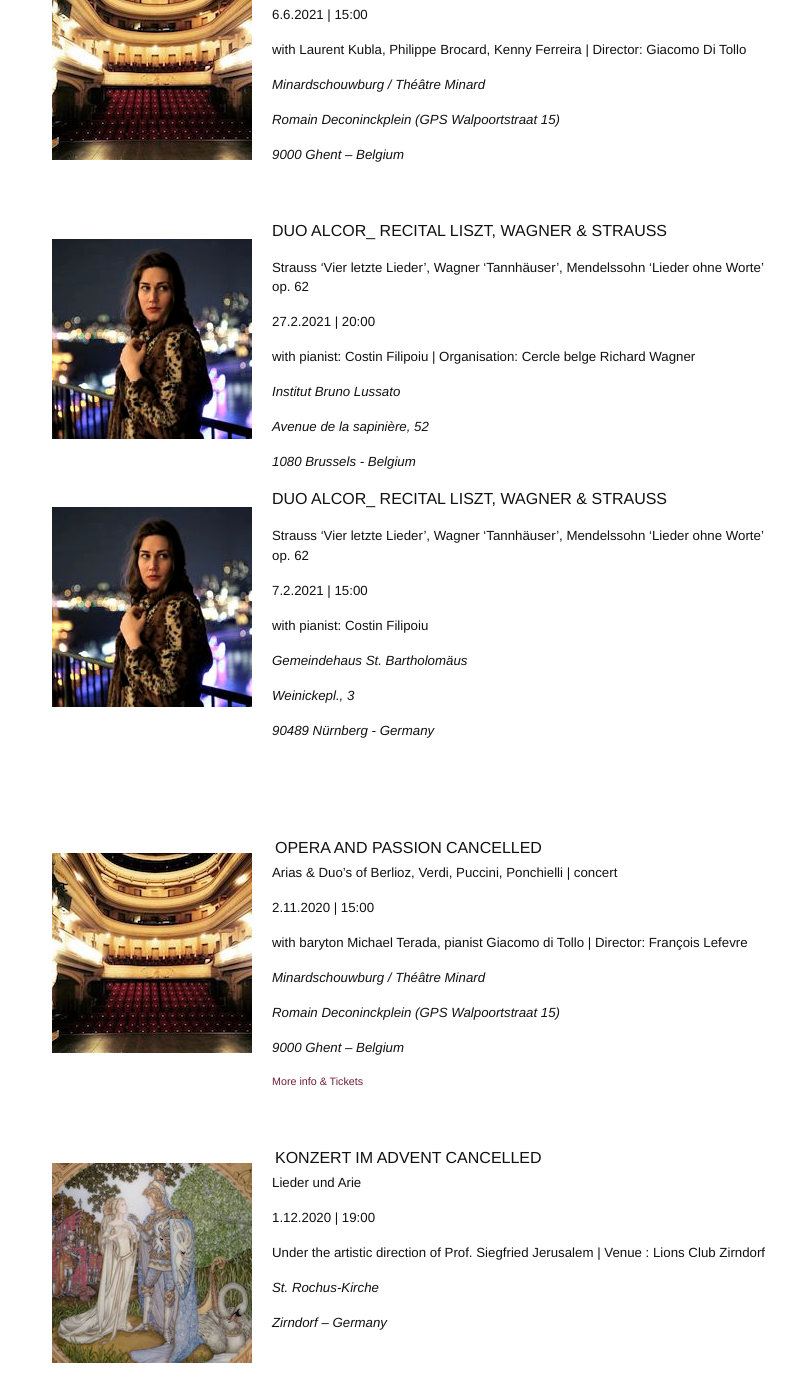
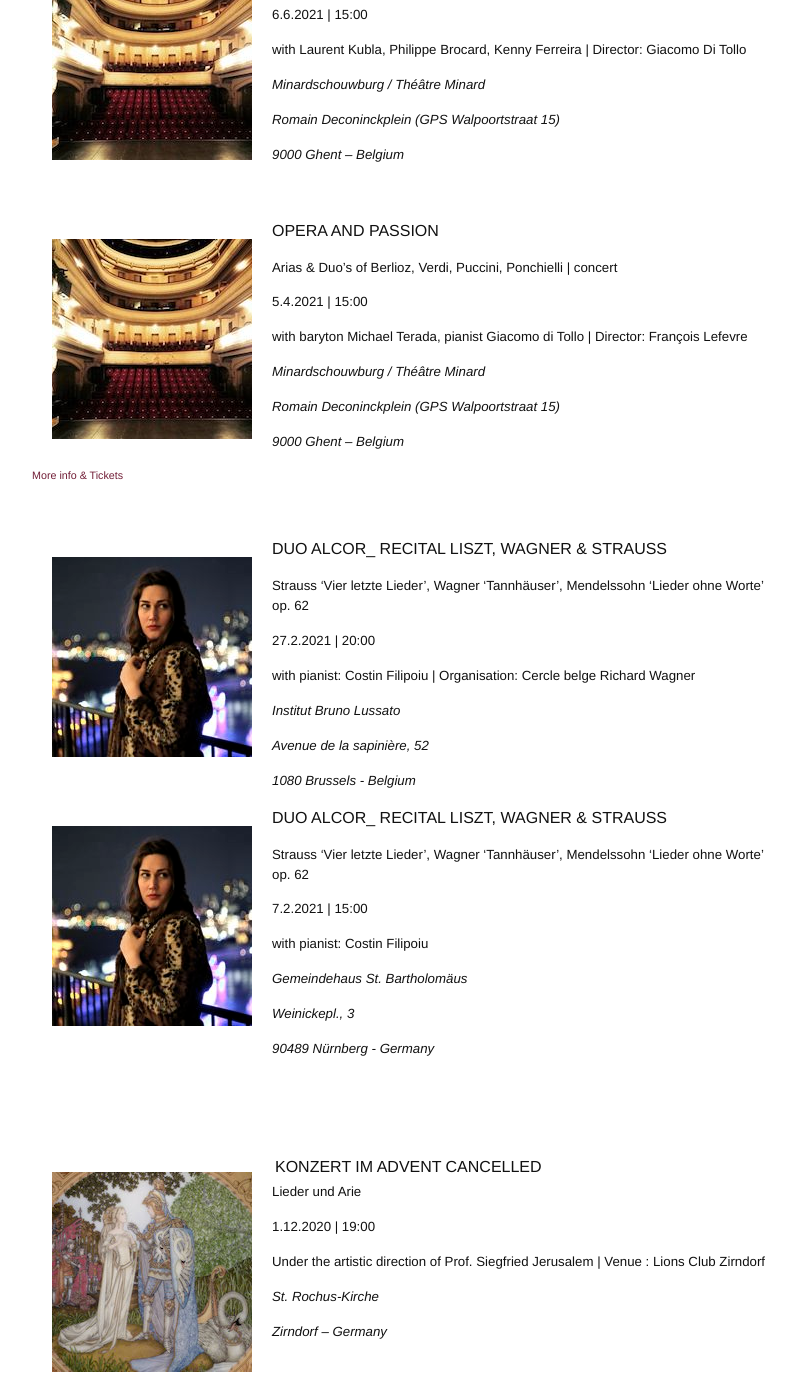
Before and after one commit to annesophie-sevens/annesophie-sevens.github.io, a Jekyll site: the page built from agenda-fr.md, in a window 1280 px wide and 1400 px high, scrolled down 351 px. Shown: the whole window, without its empty margins (238-1034 px from the left). Built offline with Jekyll 4.4.1, drawn with Linux system fonts in a browser that asks for light colours; nearby versions of some CDN libraries; some of the changed text lies outside the part shown.

Commit message:
Update agenda-fr.md

```diff
--- a/agenda-fr.md
+++ b/agenda-fr.md
@@ -20,6 +20,26 @@
 ##### _Romain Deconinckplein (GPS Walpoortstraat 15)_
 
 ##### _9000 Ghent – Belgium_
+
+&nbsp;
+
+<img style="float: left; padding: 20px" src="/assets/Minard.jpg">
+
+OPERA AND PASSION
+
+##### Arias & Duo's of Berlioz, Verdi, Puccini, Ponchielli | concert
+
+##### 5.4.2021 | 15:00
+
+##### with baryton Michael Terada, pianist Giacomo di Tollo | Director: François Lefevre
+
+##### _Minardschouwburg / Théâtre Minard_
+
+##### _Romain Deconinckplein (GPS Walpoortstraat 15)_
+
+##### _9000 Ghent – Belgium_
+
+###### <a href="https://www.concertorganisatie-lyrica.be" target="_blank">More info & Tickets</a>
 
 &nbsp;
 
@@ -59,26 +79,6 @@
 
 &nbsp;
 
-<img style="float: left; padding: 20px" src="/assets/Minard.jpg">
-
-OPERA AND PASSION | CANCELLED
-
-##### Arias & Duo's of Berlioz, Verdi, Puccini, Ponchielli | concert
-
-##### 2.11.2020 | 15:00
-
-##### with baryton Michael Terada, pianist Giacomo di Tollo | Director: François Lefevre
-
-##### _Minardschouwburg / Théâtre Minard_
-
-##### _Romain Deconinckplein (GPS Walpoortstraat 15)_
-
-##### _9000 Ghent – Belgium_
-
-###### <a href="https://www.concertorganisatie-lyrica.be" target="_blank">More info & Tickets</a>
-
-&nbsp;
-
 <img style="float: left; padding: 20px" src="/assets/Lohengrin.jpg">
 
 KONZERT IM ADVENT | CANCELLED
@@ -99,7 +99,27 @@
 
 <img style="float: left; padding: 20px" src="/assets/Minard.jpg">
 
-OPERA D'ARAN | Gilbert Bécaud | CANCELLED - POSTPONED TO 6.6.2021
+OPERA AND PASSION | POSTPONED TO 5.4.2021
+
+##### Arias & Duo's of Berlioz, Verdi, Puccini, Ponchielli | concert
+
+##### 2.11.2020 | 15:00
+
+##### with baryton Michael Terada, pianist Giacomo di Tollo | Director: François Lefevre
+
+##### _Minardschouwburg / Théâtre Minard_
+
+##### _Romain Deconinckplein (GPS Walpoortstraat 15)_
+
+##### _9000 Ghent – Belgium_
+
+###### <a href="https://www.concertorganisatie-lyrica.be" target="_blank">More info & Tickets</a>
+
+&nbsp;
+
+<img style="float: left; padding: 20px" src="/assets/Minard.jpg">
+
+OPERA D'ARAN | Gilbert Bécaud | POSTPONED TO 6.6.2021
 
 ##### in the role of Maureen | concert
 
```
